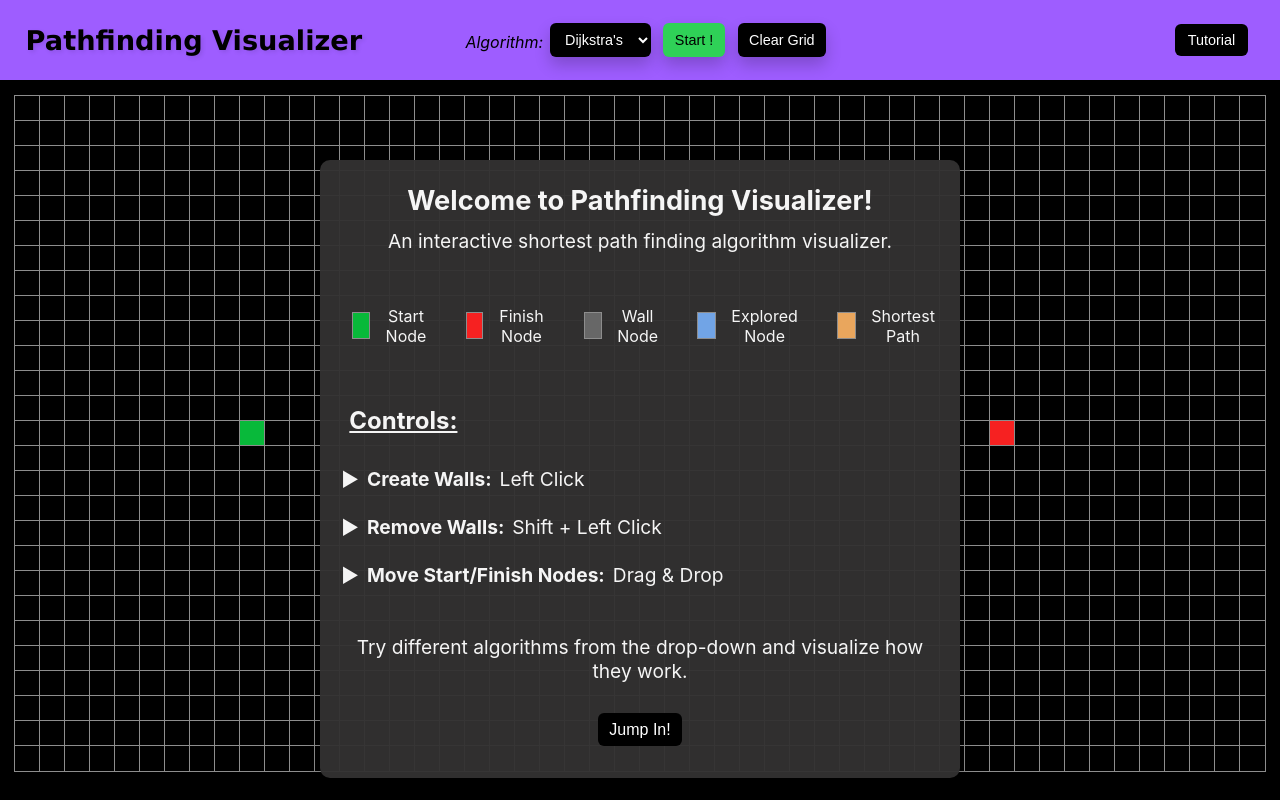
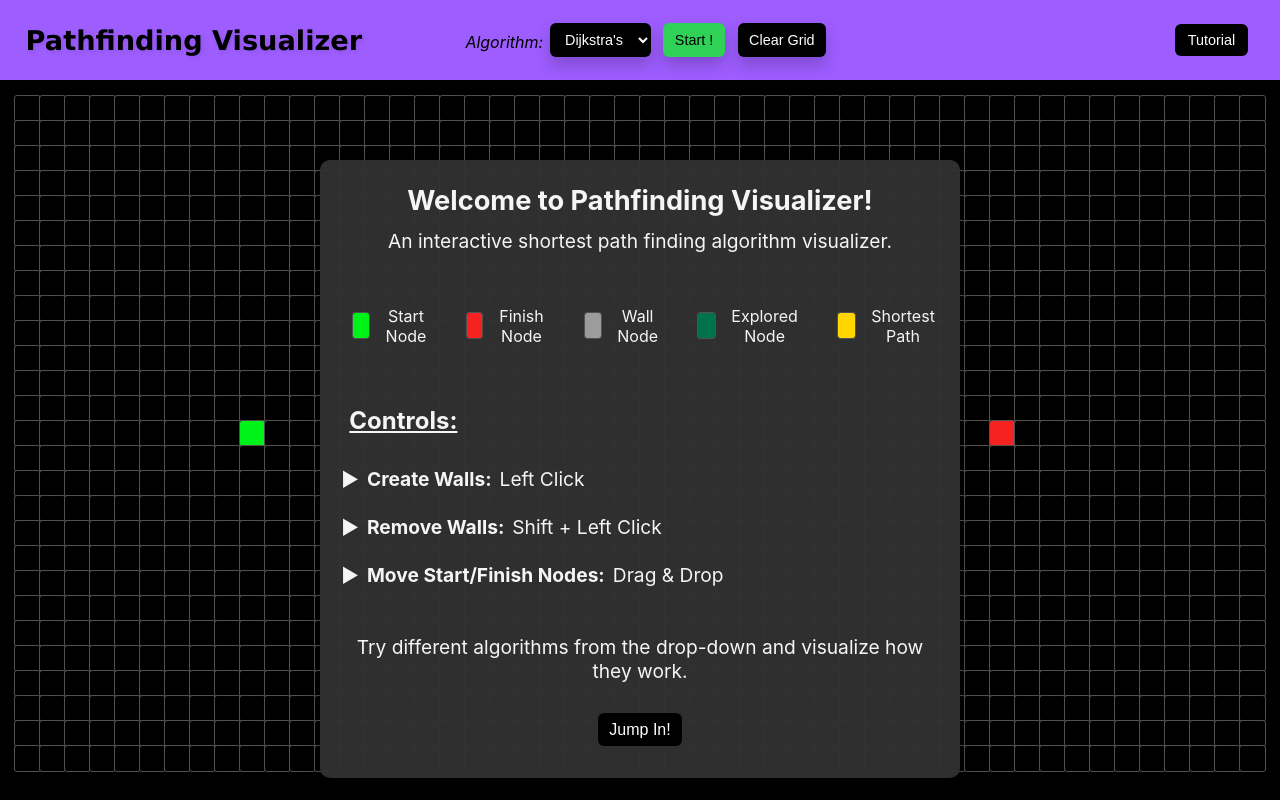
Before and after one commit to Ayudh-65/Pathfinding-Visualizer, a React (Create React App) app: page / in a window 1280 px wide. Built offline with nearby package versions, Linux system fonts and the light colour scheme.

Commit message:
Updated node styles

```diff
--- a/src/components/Node.css
+++ b/src/components/Node.css
@@ -1,9 +1,9 @@
 .node {
   width: 25px;
   height: 25px;
-  outline: 1px solid rgb(141, 141, 141);
+  outline: 1px solid #515151;
   background-color: black;
-  color: white;
+  border-radius: 2px;
 }
 
 .node:hover {
@@ -12,7 +12,7 @@
 
 
 .start {
-  background-color: rgb(8, 185, 58);
+  background-color: rgb(0, 243, 24);
 }
 
 .finish {
@@ -20,15 +20,15 @@
 }
 
 .wall {
-  background-color: rgb(103, 103, 103);
+  background-color: rgb(156, 156, 156);
 }
 
 .visited {
-  background-color: rgb(113, 164, 230);
+  background-color: rgb(1, 115, 75)
 }
 
 .path {
-  background-color: rgb(233, 166, 93);
+  background-color: rgb(255, 213, 0);
 }
 
 .node[draggable="true"] {
```
